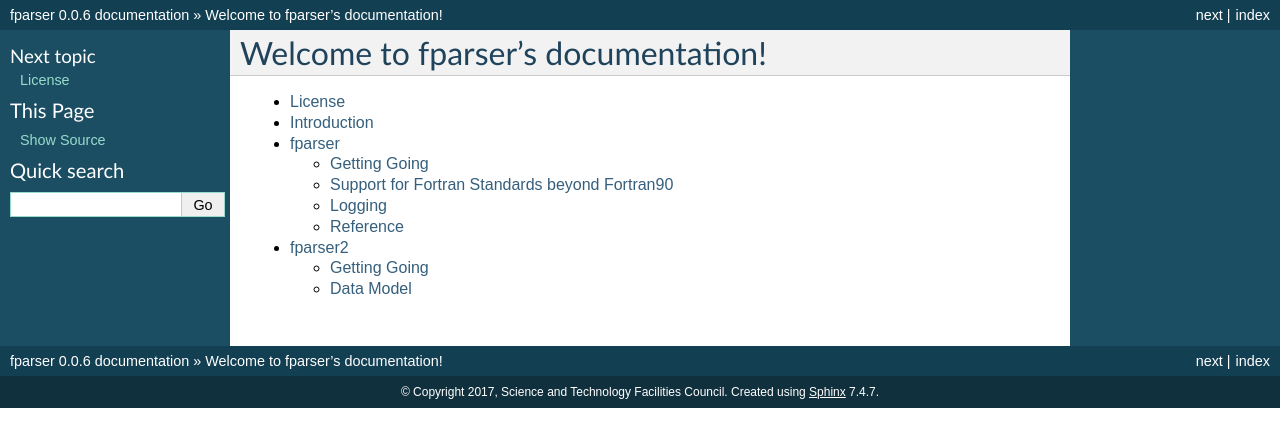
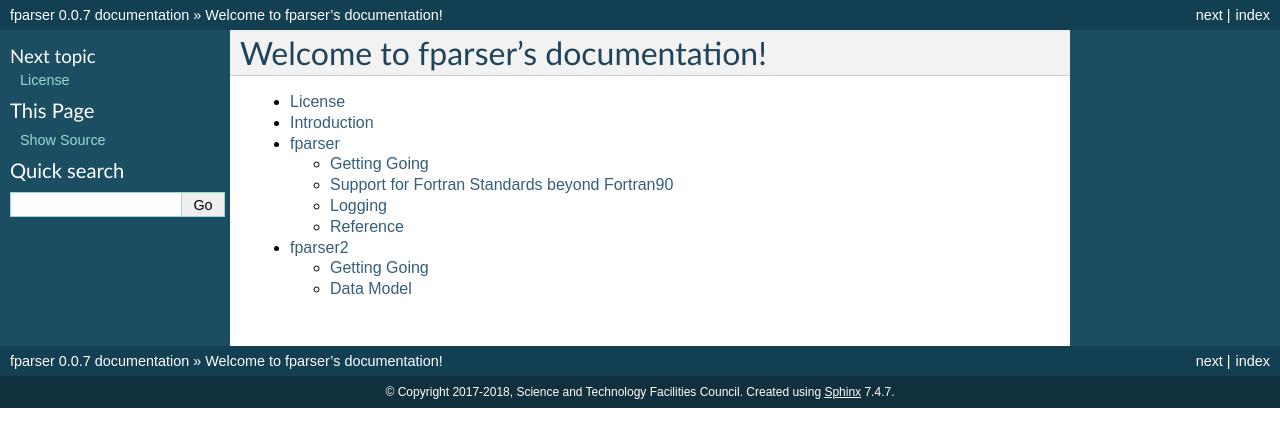
Before and after one commit to pearu/f2py, a Sphinx documentation site: the page built from doc/index.rst, in a window 1280 px wide. Shown: the top 447 px of the page. Built offline with Sphinx 7.4.7, drawn with Linux system fonts in a browser that asks for light colours.

Commit message:
#79 update for new version number

```diff
--- a/doc/conf.py
+++ b/doc/conf.py
@@ -1,7 +1,8 @@
 # -*- coding: utf-8 -*-
 #
-# Modified work Copyright (c) 2017 Science and Technology Facilities Council
-# Original work Copyright (c) 1999-2008 Pearu Peterson
+# Modified work Copyright (c) 2017-2018 Science and Technology
+# Facilities Council.
+# Original work Copyright (c) 1999-2008 Pearu Peterson.
 
 # All rights reserved.
 
@@ -116,16 +117,16 @@
 
 # General information about the project.
 project = 'fparser'
-copyright = '2017, Science and Technology Facilities Council'
+copyright = '2017-2018, Science and Technology Facilities Council'
 
 # The version info for the project you're documenting, acts as replacement for
 # |version| and |release|, also used in various other places throughout the
 # built documents.
 #
 # The short X.Y version.
-version = '0.0.6'
+version = '0.0.7'
 # The full version, including alpha/beta/rc tags.
-release = '0.0.6'
+release = '0.0.7'
 
 # The language for content autogenerated by Sphinx. Refer to documentation
 # for a list of supported languages.
```
Also changed, not shown: CHANGELOG.md (+2 -0 lines), README.md (+2 -0 lines), setup.py (+4 -3 lines).
